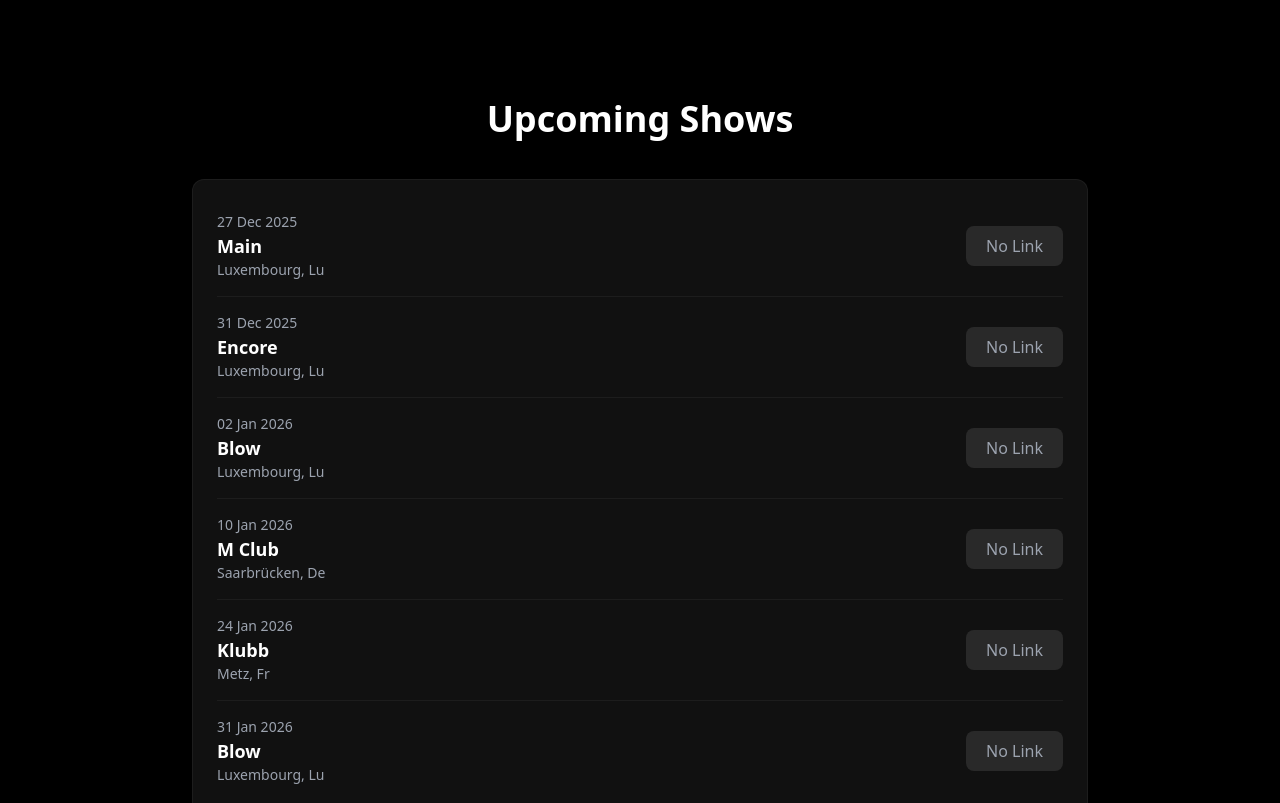
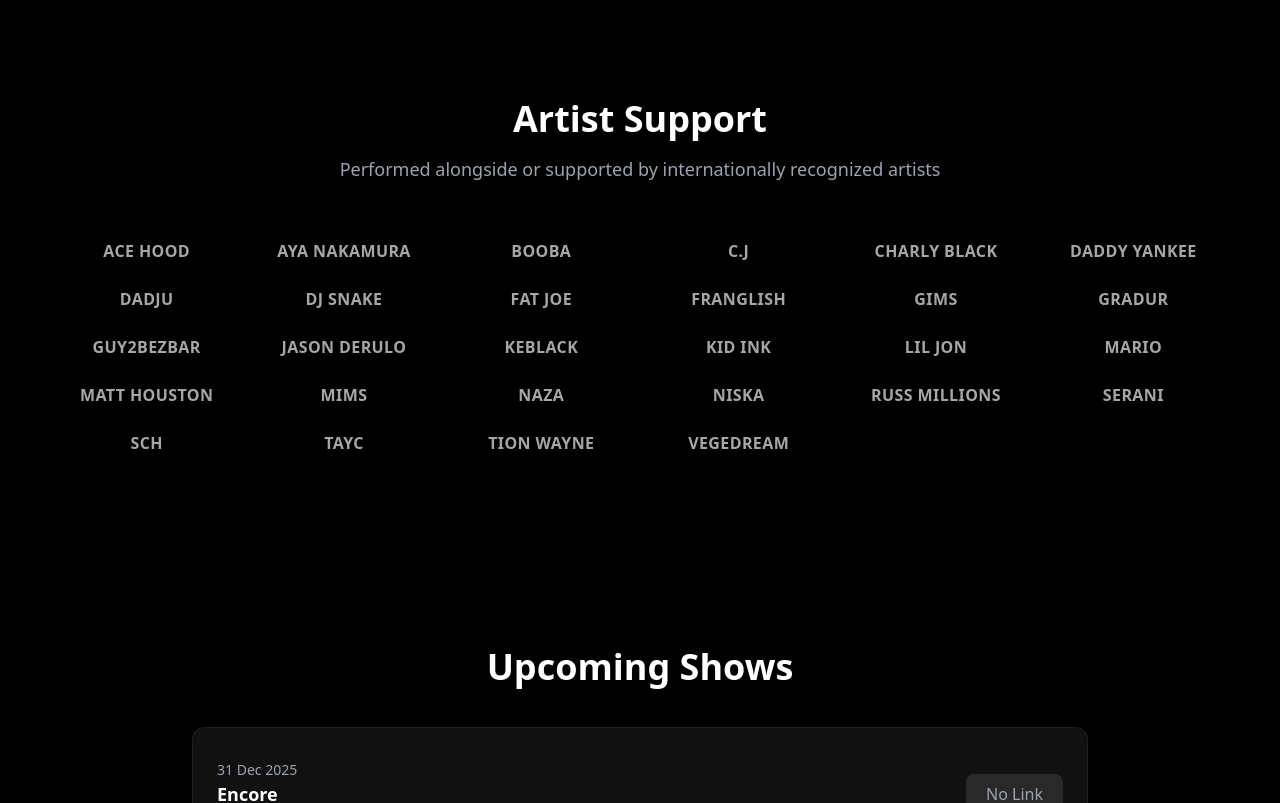
Before and after one commit to ismailjacoby/dj_website_2026, a plain HTML site: page index.html in a window 1280 px wide. Shown: the part 2313-3116 px from the top of the page. Drawn offline with nearby package versions, Linux system fonts and the light colour scheme.

Commit message:
Updated Artist & Show

```diff
--- a/data.js
+++ b/data.js
@@ -18,12 +18,6 @@ const logos = [
 ];
 
 const shows = [
-  {
-    date: "27 Dec 2025",
-    venue: "Main",
-    location: "Luxembourg, Lu",
-    link: null,
-  },
   {
     date: "31 Dec 2025",
     venue: "Encore",
--- a/index.html
+++ b/index.html
@@ -31,6 +31,17 @@ DJ Nocoon
         padding: 12px 0;
         border-bottom: 1px solid rgba(255, 255, 255, 0.1);
       }
+
+      .artist {
+        color: rgba(255, 255, 255, 0.65);
+        transition: all 0.2s ease;
+      }
+
+      .artist:hover {
+        color: white;
+        text-shadow: 0 0 12px rgba(96, 165, 250, 0.6);
+      }
+
     </style>
   </head>
 
@@ -148,7 +159,57 @@ DJ Nocoon
           class="grid grid-cols-2 sm:grid-cols-3 md:grid-cols-4 gap-12 items-center"
         ></div>
       </div>
+
     </section>
+
+    <!-- ARTIST SUPPORT -->
+<section class="w-full bg-black py-24 px-6">
+  <div class="max-w-6xl mx-auto text-center">
+    <h2 class="text-3xl md:text-4xl font-bold mb-4">
+      Artist Support
+    </h2>
+    <p class="text-gray-400 text-lg mb-14">
+      Performed alongside or supported by internationally recognized artists
+    </p>
+
+    <div
+      class="grid gap-x-8 gap-y-6
+      [grid-template-columns:repeat(auto-fit,minmax(160px,1fr))]
+      justify-center
+      text-sm sm:text-base font-semibold tracking-wide uppercase"
+    >
+      <span class="artist">Ace Hood</span>
+      <span class="artist">Aya Nakamura</span>
+      <span class="artist">Booba</span>
+      <span class="artist">C.J</span>
+      <span class="artist">Charly Black</span>
+      <span class="artist">Daddy Yankee</span>
+      <span class="artist">Dadju</span>
+      <span class="artist">DJ Snake</span>
+      <span class="artist">Fat Joe</span>
+      <span class="artist">Franglish</span>
+      <span class="artist">Gims</span>
+      <span class="artist">Gradur</span>
+      <span class="artist">Guy2Bezbar</span>
+      <span class="artist">Jason Derulo</span>
+      <span class="artist">Keblack</span>
+      <span class="artist">Kid Ink</span>
+      <span class="artist">Lil Jon</span>
+      <span class="artist">Mario</span>
+      <span class="artist">Matt Houston</span>
+      <span class="artist">Mims</span>
+      <span class="artist">Naza</span>
+      <span class="artist">Niska</span>
+      <span class="artist">Russ Millions</span>
+      <span class="artist">Serani</span>
+      <span class="artist">SCH</span>
+      <span class="artist">Tayc</span>
+      <span class="artist">Tion Wayne</span>
+      <span class="artist">Vegedream</span>
+    </div>
+  </div>
+</section>
+
 
     <!-- SHOWS -->
     <section class="w-full bg-black py-24 px-6">
```
